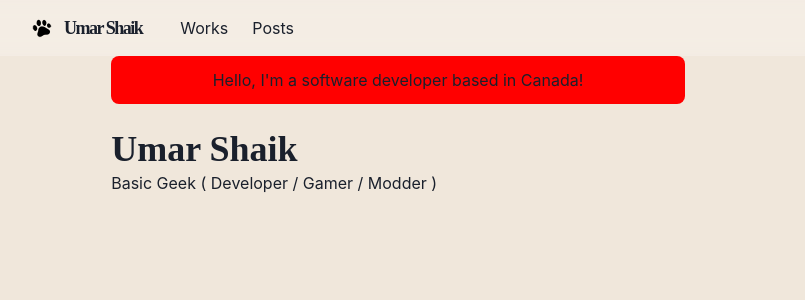
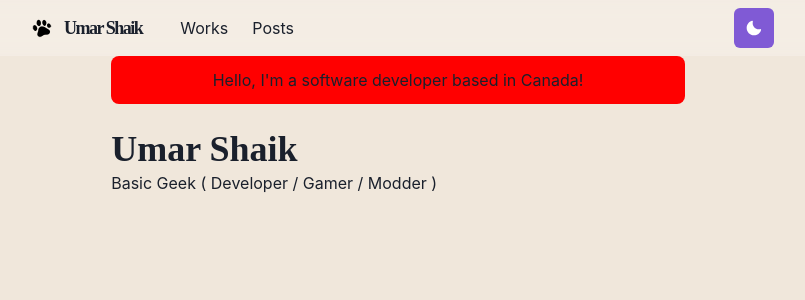
Before and after one commit to ufshaik/ufshaik-homepage, a Next.js app: page / in a window 1280 px wide. Shown: the top 300 px of the page, without its empty margins (242-1047 px from the left). Built offline with nearby package versions, Linux system fonts and the light colour scheme.

Commit message:
Working theme switcher

```diff
--- a/components/navbar.js
+++ b/components/navbar.js
@@ -15,6 +15,7 @@
     useColorModeValue
 } from "@chakra-ui/react"
 import {HamburgerIcon} from "@chakra-ui/icons"
+import ThemeToggleButton from "./theme-toggle-button";
 
 const LinkItem = ({href, path, children}) => {
     const active = path === href
@@ -76,6 +77,7 @@
                 </Stack>
 
                 <Box flex={1} align={"right"}>
+                    <ThemeToggleButton />
                     <Box ml={2} display={{ base: "inline-block", md:"none"}}>
                         <Menu>
                             <MenuButton as={IconButton} icon={<HamburgerIcon />} variant={"outline"} aria-label={"Options"} />
--- a/components/theme-toggle-button.js
+++ b/components/theme-toggle-button.js
@@ -0,0 +1,21 @@
+import { IconButton, useColorMode, useColorModeValue } from "@chakra-ui/react";
+import {SunIcon, MoonIcon, Icon} from "@chakra-ui/icons";
+
+
+const ThemeToggleButton = () =>{
+    const { toggleColorMode } = useColorMode()
+
+    return(
+        <IconButton
+            aria-label={"Toggle theme"}
+            colorScheme={useColorModeValue('purple', 'orange')}
+            icon={useColorModeValue(<MoonIcon />, <SunIcon />)}
+            onClick={toggleColorMode}
+            >
+
+        </IconButton>
+    )
+}
+
+
+export default ThemeToggleButton
```
